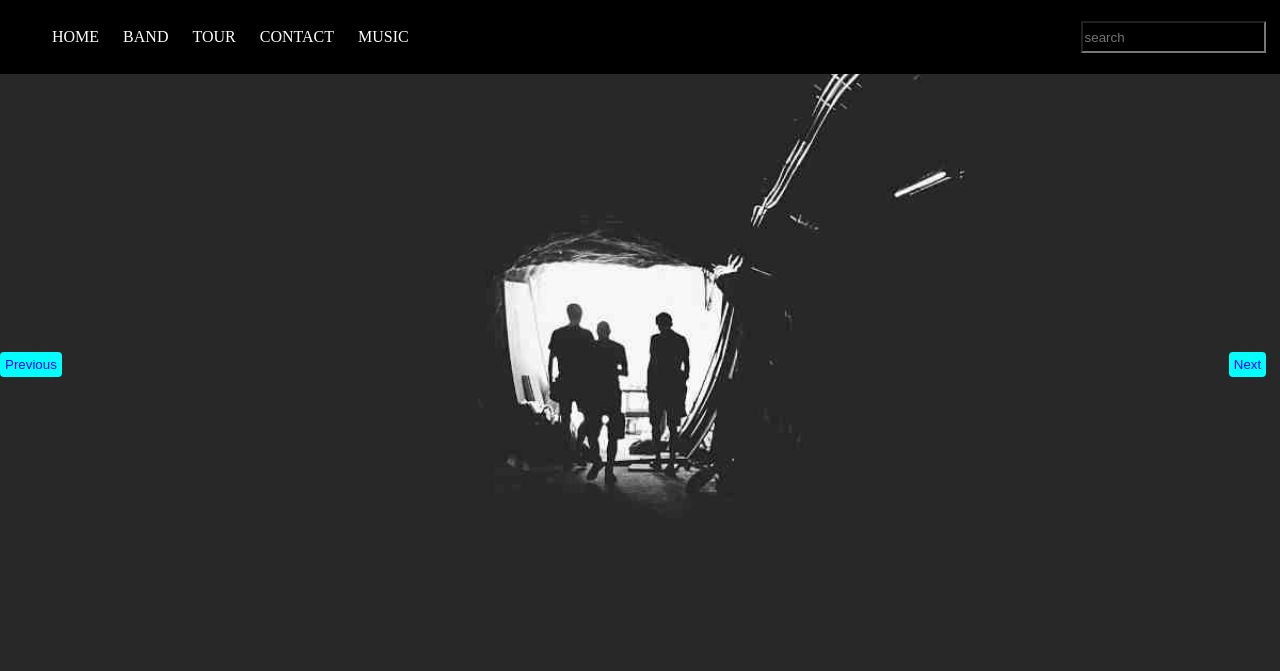
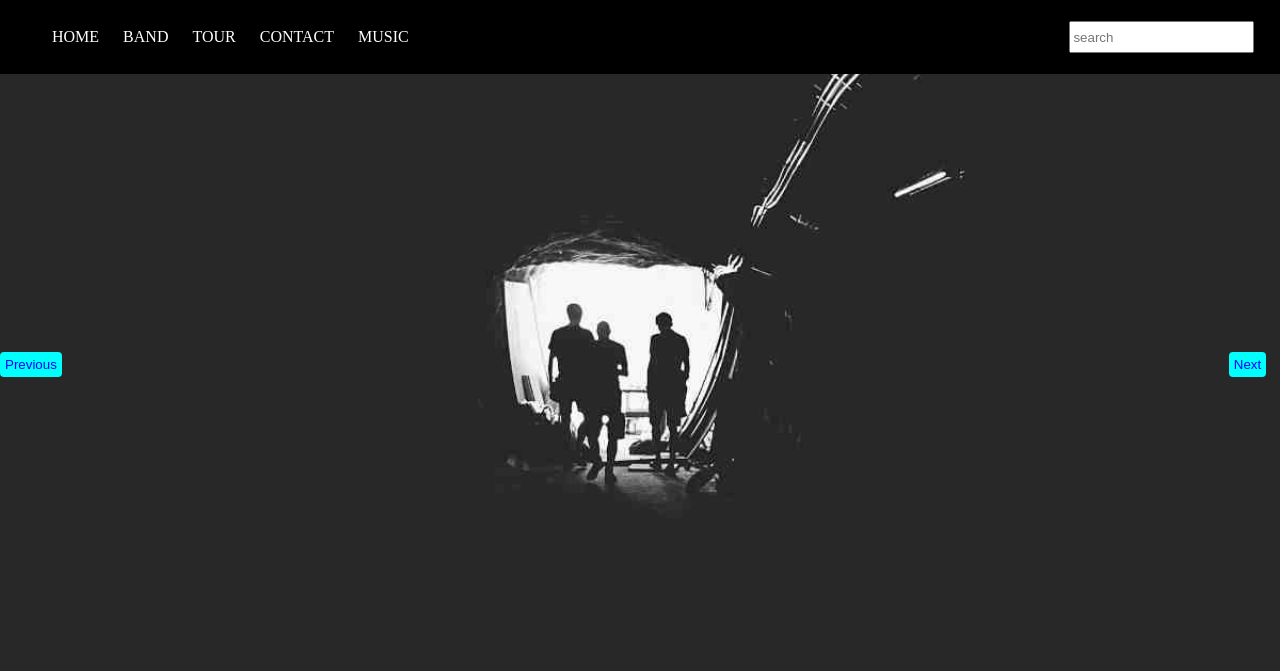
Before and after one commit to codegrann/The-Band, a PHP site: page / in a window 1280 px wide. Shown: the top 671 px of the page. Run offline with PHP 8.4, Linux system fonts and the light colour scheme.

Commit message:
changed background of search bar

```diff
--- a/index.html
+++ b/index.html
@@ -117,7 +117,7 @@
         <a href=""><i></i></a>
 
         <p id="p_footer">
-            Powered by <a href="">w3.css</a>
+            <!-- Powered by <a href="">w3.css</a> -->
         </p>
      </footer>
      <script src="script.js"></script>
--- a/style.css
+++ b/style.css
@@ -1,5 +1,6 @@
 body{
     margin: 0;
+    overflow-x: hidden;
 }
 #header{
     width: 100vw;
@@ -50,10 +51,14 @@ body{
 
 #header input{
     align-self: center;
-    margin-right: 0.9rem;
-    background-color: black;
+    margin-right: 2%;
+    /* background-color: black; */
     height: 2rem;
 }
+
+
+
+/* Landing Section */
 #home{
     /* background-image: url(la.jpg); */
     height: 100vh;
```
